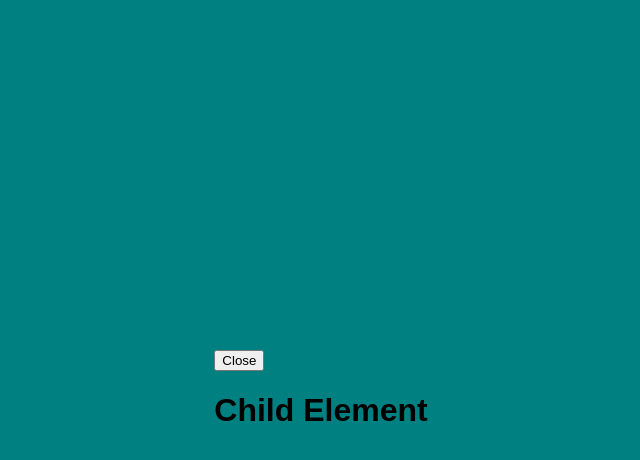
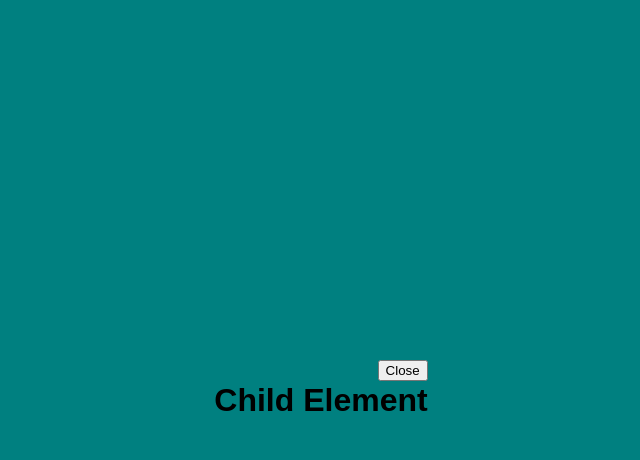
Before and after one commit to bmccaffrey/react-modal, a React (Create React App) app: page / in a window 1280 px wide. Both pictures are taken after a click on the button "Login". Shown: the top 460 px of the page, without its empty margins (319-959 px from the left). Built offline with nearby package versions, Linux system fonts and the light colour scheme.

Commit message:
position close button at top right corner

```diff
--- a/src/Modal.js
+++ b/src/Modal.js
@@ -10,7 +10,7 @@ export default class Modal extends Component {
         {on && (
           <ModalWrapper>
             <ModalWindow>
-              <button onClick={toggle}>Close</button>
+              <CloseButton onClick={toggle}>Close</CloseButton>
               <div>{children}</div>
             </ModalWindow>
           </ModalWrapper>
@@ -35,3 +35,9 @@ const ModalWrapper = styled.div`
 const ModalWindow = styled.div`
   position: relative;
 `;
+
+const CloseButton = styled.button`
+  position: absolute;
+  top: 0;
+  right: 0;
+`;
```
